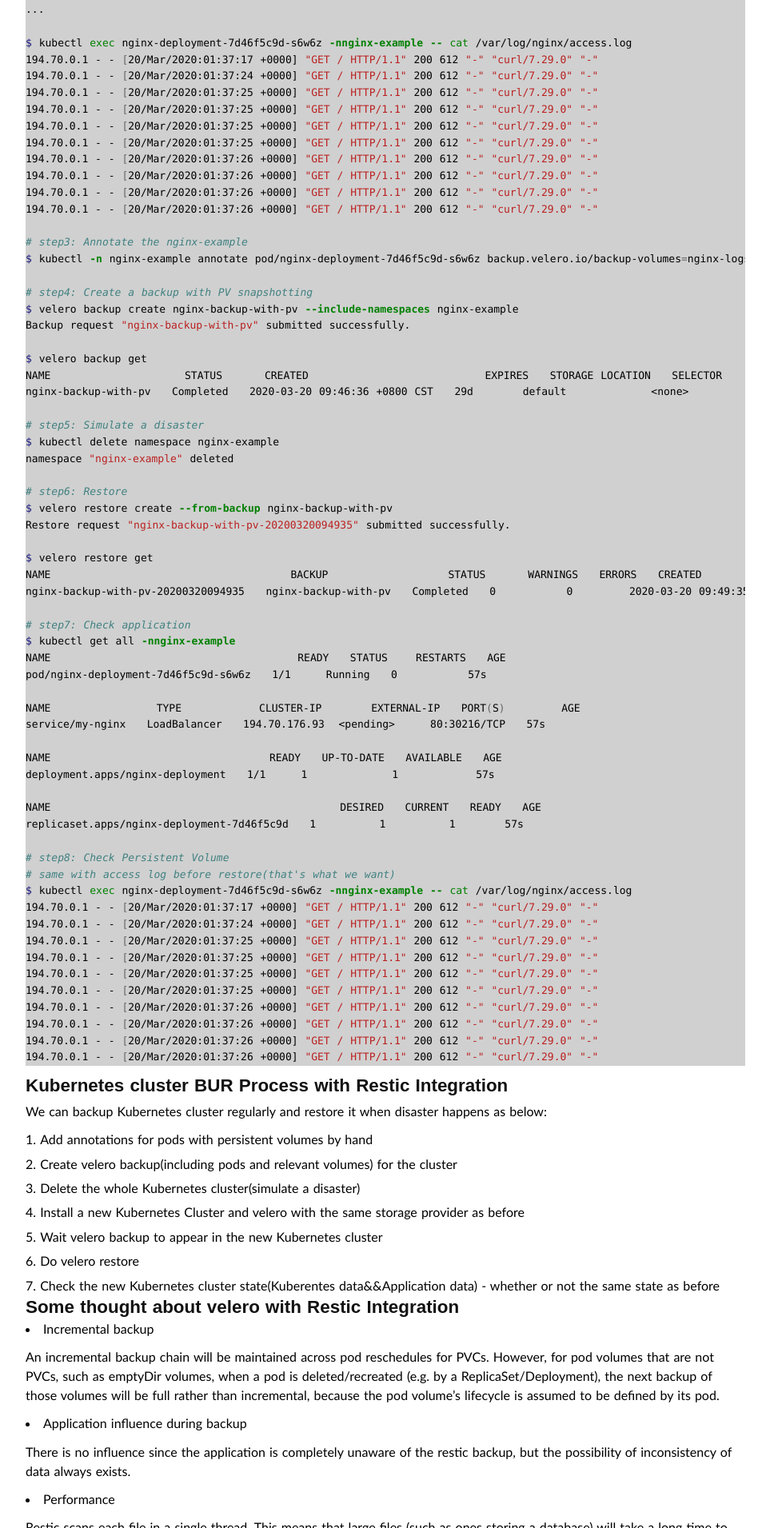
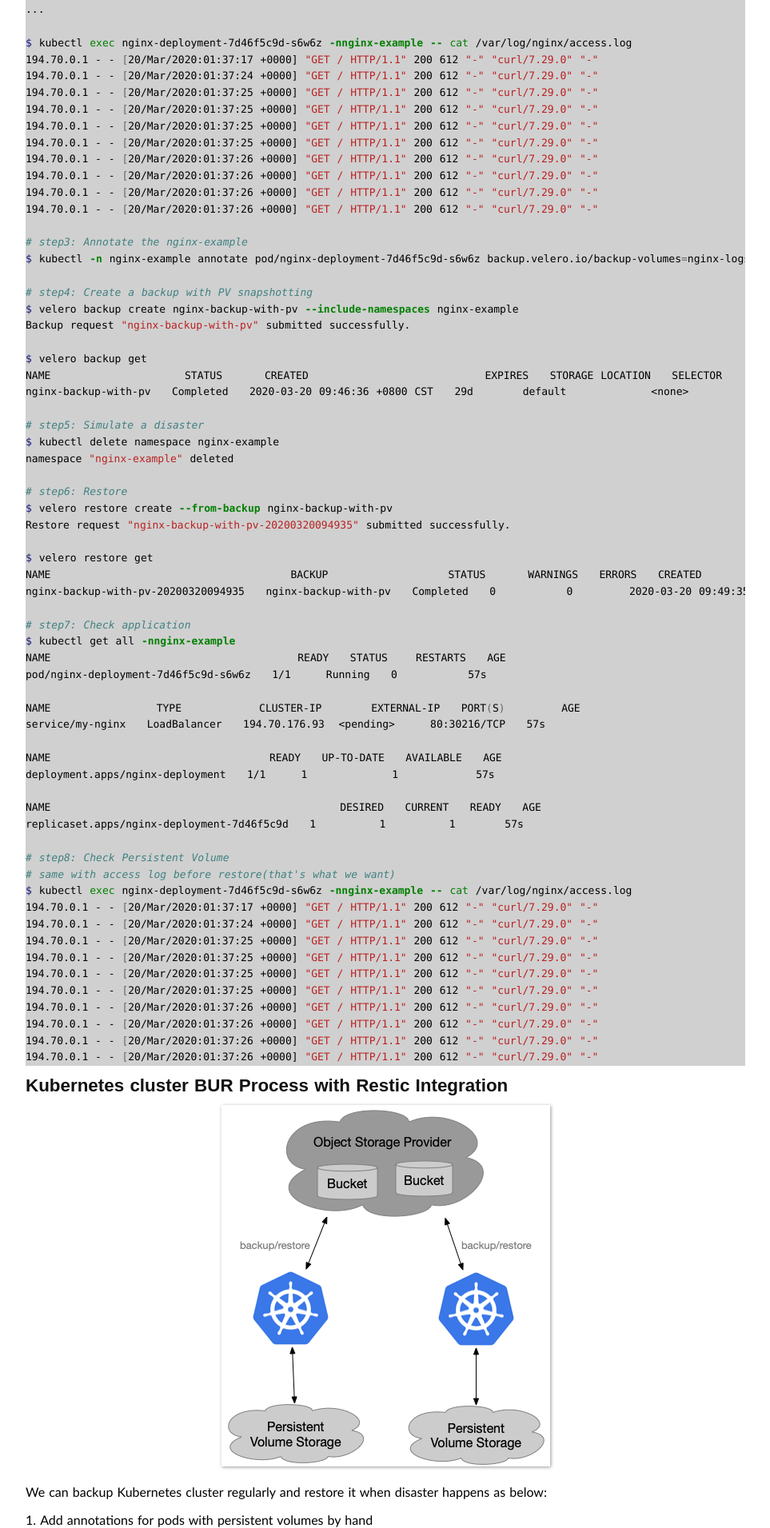
Before and after one commit to duyanghao/duyanghao.github.io, a Jekyll site: the page built from _posts/2020-3-30-velero.md, in a window 1280 px wide. Shown: the part 4489-6400 px from the top of the page at 80% size, without its empty margins (158-1121 px from the left). Built offline with Jekyll 4.4.1, drawn with Linux system fonts in a browser that asks for light colours; some web fonts are replaced; comment, search, counter and statistics services are not loaded.

Commit message:
update velero
Signed-off-by: duyanghao <1294057873@qq.com>

````diff
--- a/_posts/2020-3-30-velero.md
+++ b/_posts/2020-3-30-velero.md
@@ -228,6 +228,8 @@
 ```
 
 ## Kubernetes cluster BUR Process with Restic Integration
+
+![](/public/img/velero/bur_process.png)
 
 We can backup Kubernetes cluster regularly and restore it when disaster happens as below:
 
````
Also changed, not shown: public/img/clair/企业微信截图_958fdf71-bfe8-4a98-9076-7fba9809a291.png (added), public/img/velero/bur_process.png (added), 1 other file.
